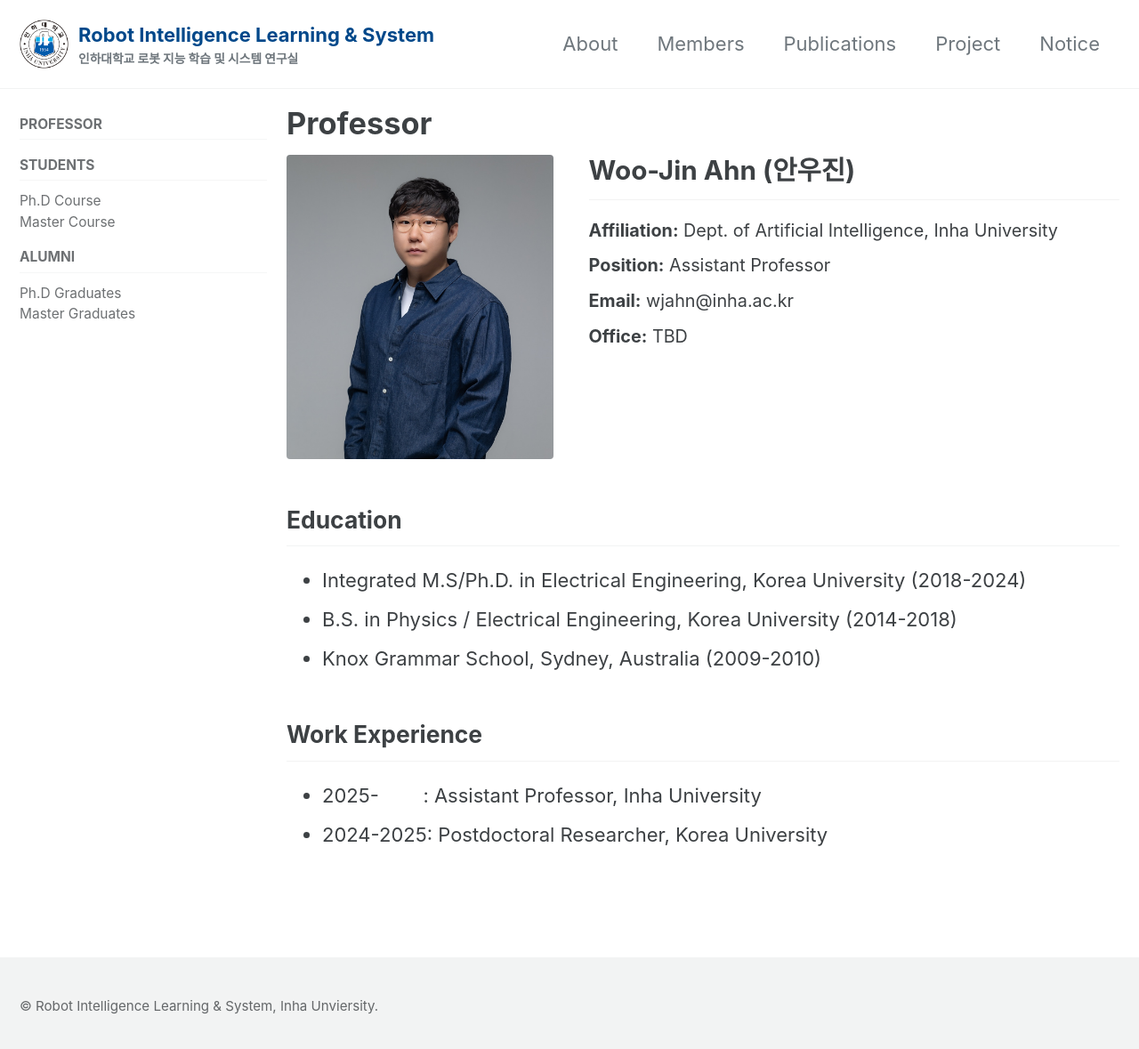
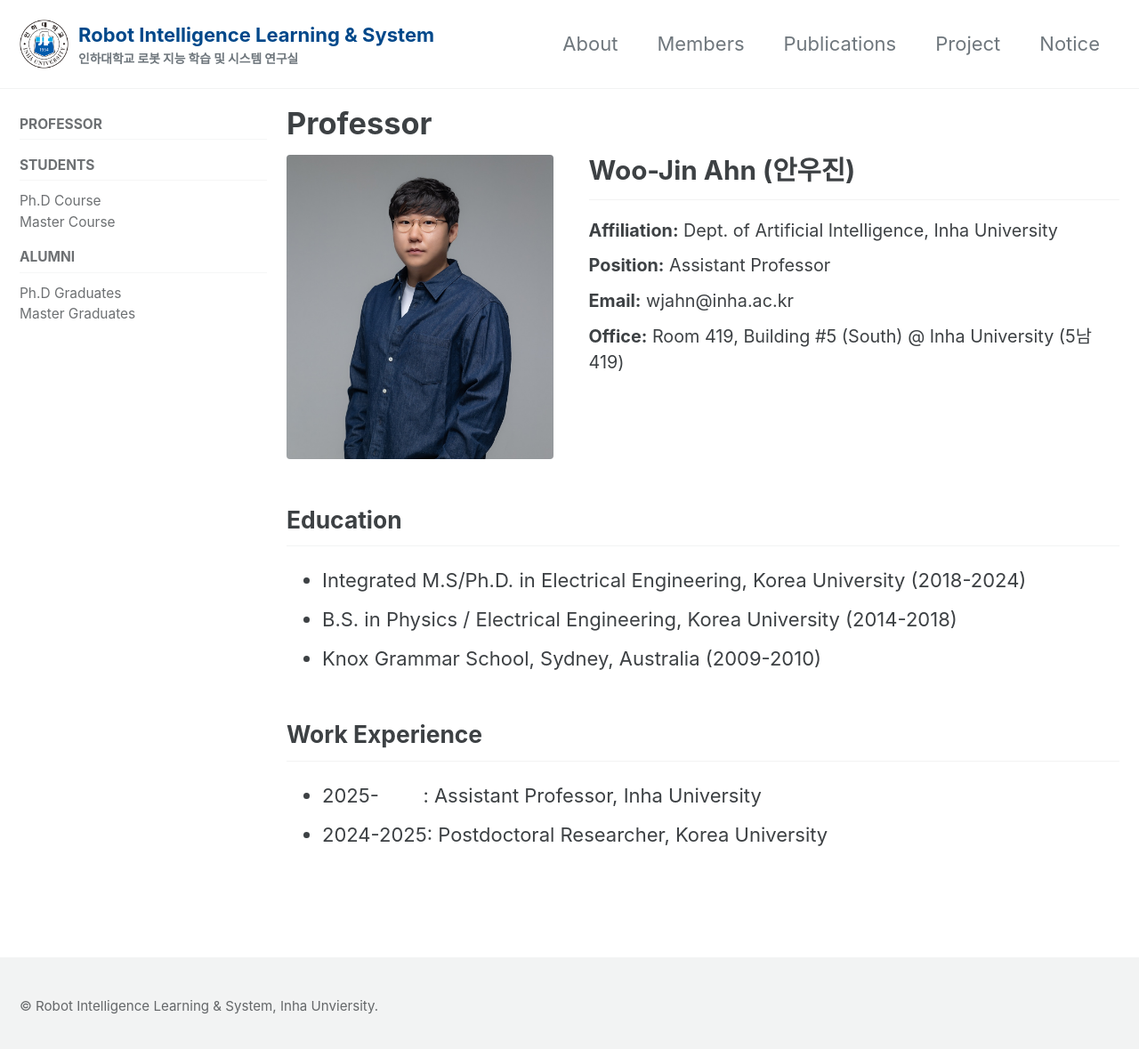
Before and after one commit to wjahn/rils, a Jekyll site: the page built from _pages/members/professor.md, in a window 1280 px wide and 1187 px high. Shown: the top 1179 px of the window at 89% size. Built offline with Jekyll 4.4.1, drawn with Linux system fonts in a browser that asks for light colours; cached includes are drawn as plain includes.

Commit message:
Update professor.md

```diff
--- a/_pages/members/professor.md
+++ b/_pages/members/professor.md
@@ -53,7 +53,7 @@ h2 {
       <li><strong>Affiliation:</strong> Dept. of Artificial Intelligence, Inha University</li>
       <li><strong>Position:</strong> Assistant Professor</li>
       <li><strong>Email:</strong> wjahn@inha.ac.kr</li>
-      <li><strong>Office:</strong> TBD </li>
+      <li><strong>Office:</strong> Room 419, Building #5 (South) @ Inha University (5남419) </li>
     </ul>
   </div>
 </div>
```
